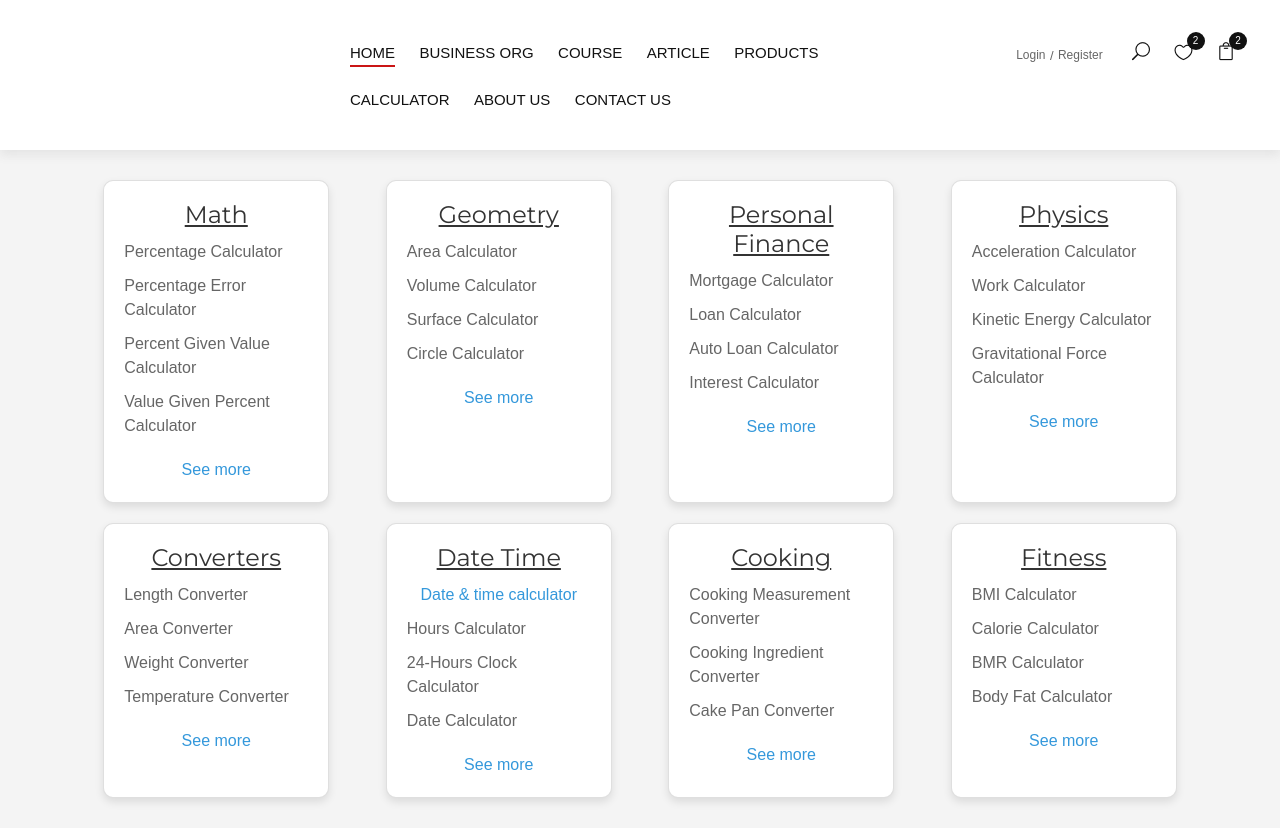
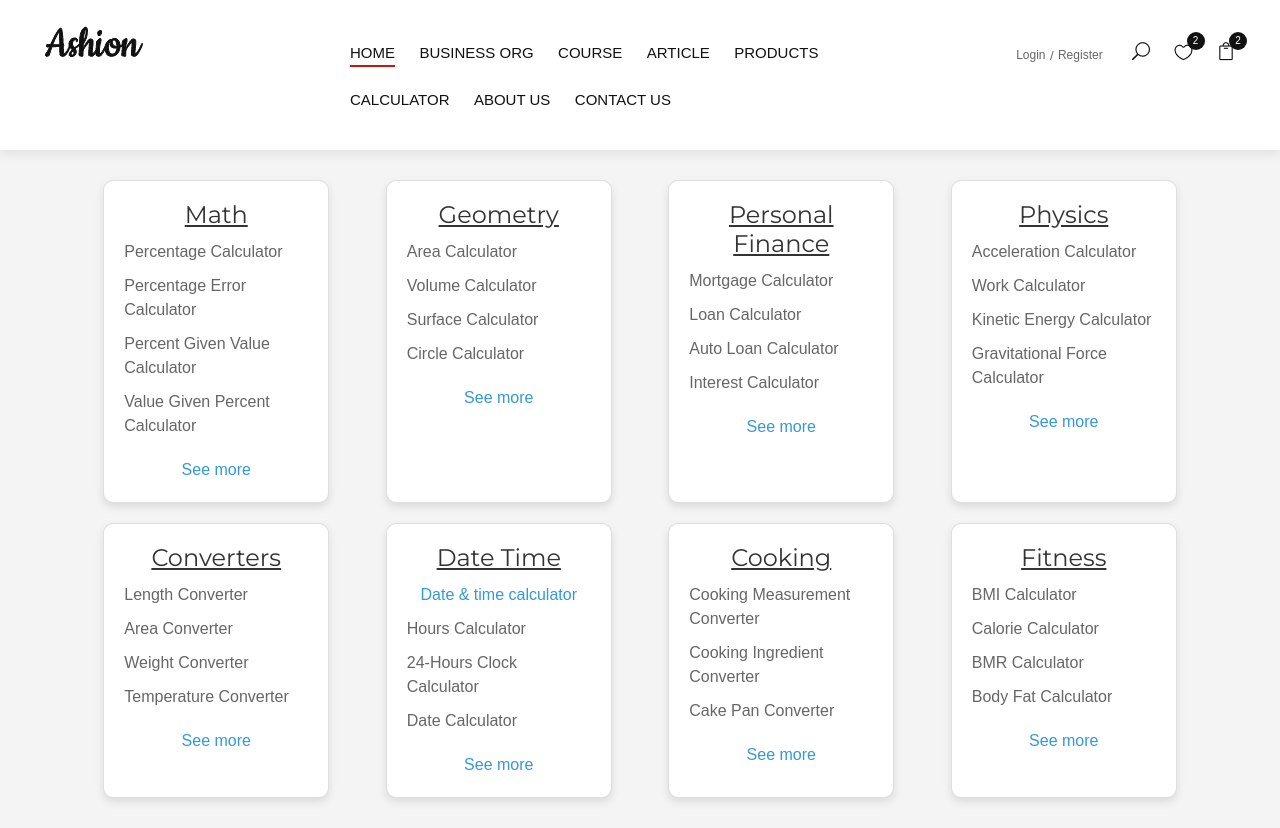
Before and after one commit to duskndawn03/duskndawn03.github.io, a plain HTML site: page calculator/index.html in a window 1280 px wide. Drawn offline with Linux system fonts and the light colour scheme.

Commit message:
Update index.html

```diff
--- a/calculator/index.html
+++ b/calculator/index.html
@@ -7,7 +7,7 @@
     <meta name="keywords" content="Ashion, unica, creative, html">
     <meta name="viewport" content="width=device-width, initial-scale=1.0">
     <meta http-equiv="X-UA-Compatible" content="ie=edge">
-    <title>Home</title>
+    <title>Calculators</title>
 
     <!-- Google Font -->
     <link href="https://fonts.googleapis.com/css2?family=Cookie&display=swap" rel="stylesheet">
@@ -129,7 +129,7 @@
             </a></li>
         </ul>
         <div class="offcanvas__logo">
-            <a href="./index.html"><img src="img/logo.png" alt=""></a>
+            <a href="./index.html"><img src="../img/logo.png" alt=""></a>
         </div>
         <div id="mobile-menu-wrap"></div>
         <div class="offcanvas__auth">
@@ -145,7 +145,7 @@
             <div class="row">
                 <div class="col-xl-3 col-lg-2">
                     <div class="header__logo">
-                        <a href="./index.html"><img src="img/logo.png" alt=""></a>
+                        <a href="./index.html"><img src="../img/logo.png" alt=""></a>
                     </div>
                 </div>
                 <div class="col-xl-6 col-lg-7">
```
